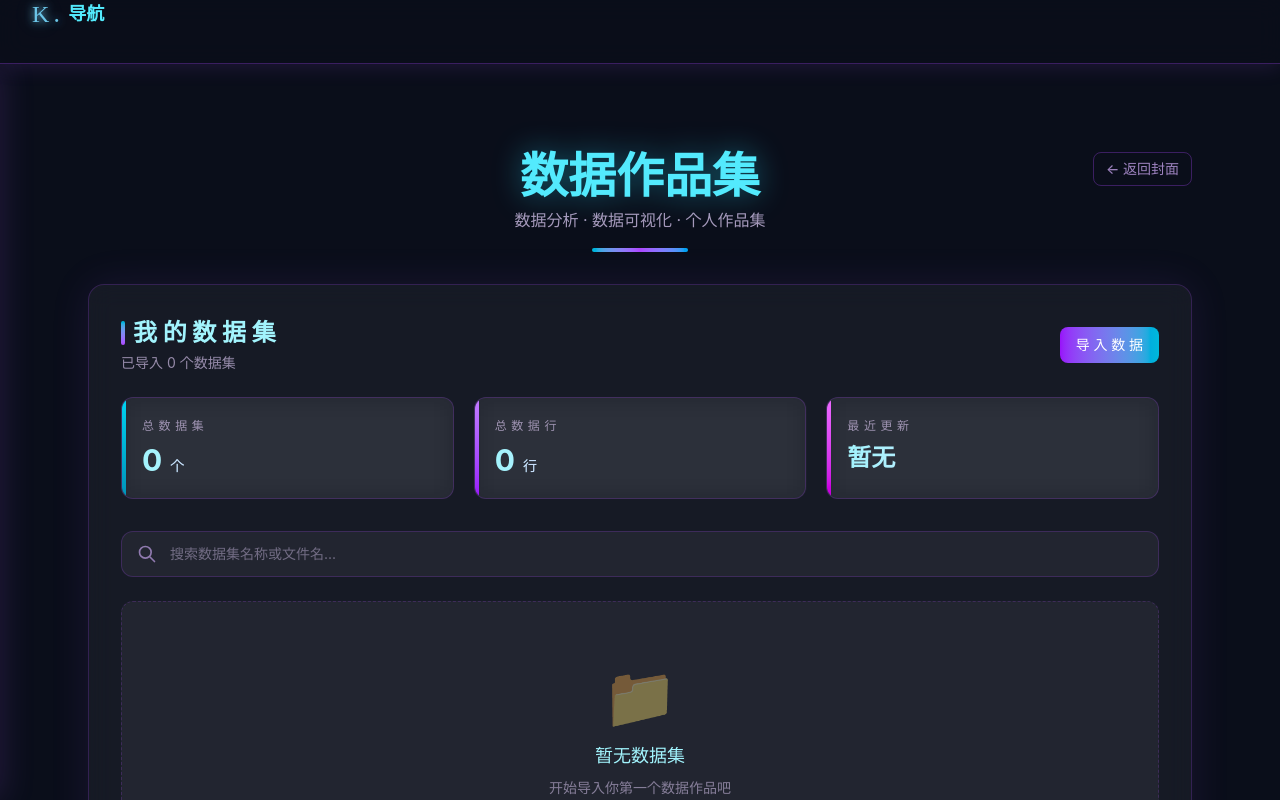
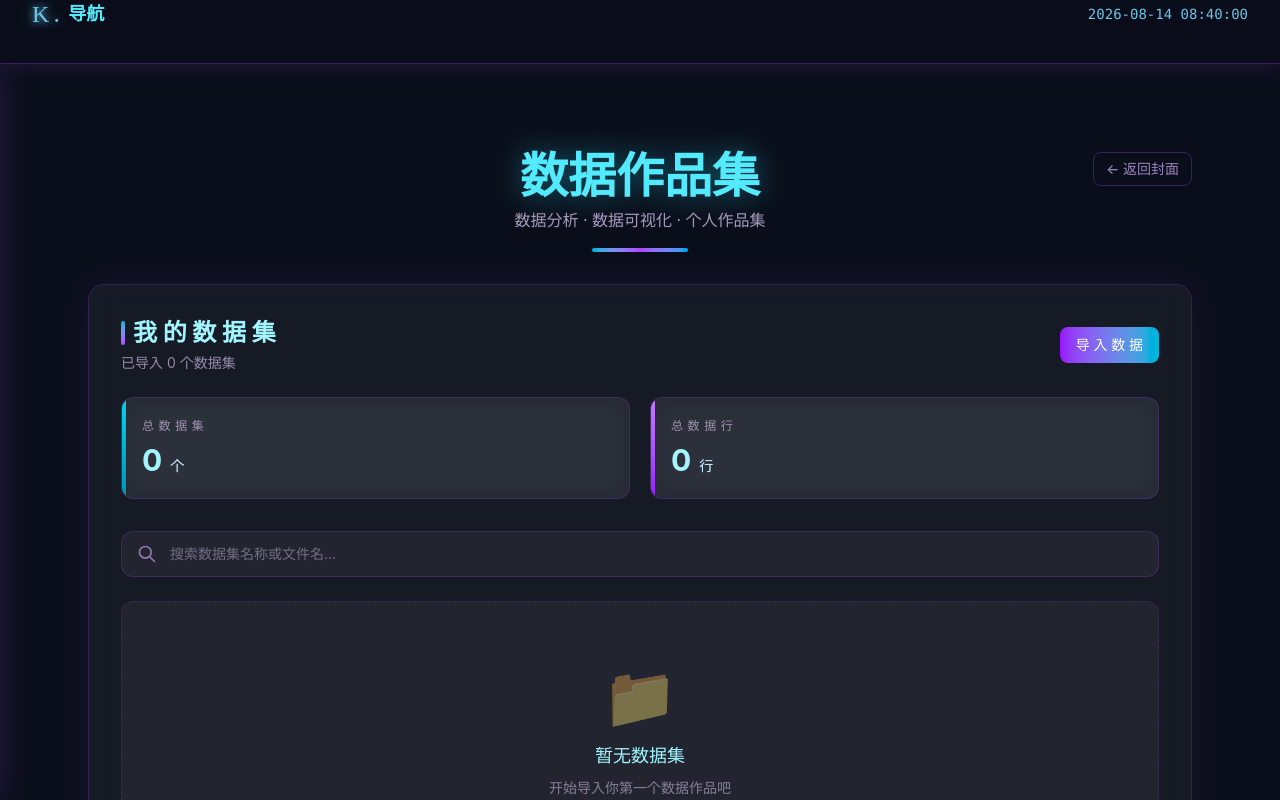
Before and after one commit to ke-jiayi/data-composition, a React (Vite) app: page /home in a window 1280 px wide. Shown: the top 800 px of the page. Built offline with nearby package versions, Linux system fonts and the light colour scheme; a web font is replaced by a local one.

Commit message:
Remove last-update card (keep 2 stats) + add realtime clock to header

```diff
--- a/src/components/Header.tsx
+++ b/src/components/Header.tsx
@@ -1,8 +1,20 @@
+import { useState, useEffect } from 'react';
+
 interface HeaderProps {
   onToggleSidebar: () => void;
 }
 
 export function Header({ onToggleSidebar }: HeaderProps) {
+  const [now, setNow] = useState(new Date());
+
+  useEffect(() => {
+    const timer = setInterval(() => setNow(new Date()), 1000);
+    return () => clearInterval(timer);
+  }, []);
+
+  const pad = (n: number) => String(n).padStart(2, '0');
+  const timeStr = `${now.getFullYear()}-${pad(now.getMonth() + 1)}-${pad(now.getDate())} ${pad(now.getHours())}:${pad(now.getMinutes())}:${pad(now.getSeconds())}`;
+
   return (
     <header className="fixed top-0 left-0 right-0 z-40 h-16 bg-[#0a0e1a]/80 backdrop-blur-md border-b border-purple-500/30 shadow-[0_2px_20px_rgba(168,85,247,0.15)]">
       <div className="max-w-7xl mx-auto px-4 sm:px-6 lg:px-8">
@@ -34,6 +46,12 @@ export function Header({ onToggleSidebar }: HeaderProps) {
             </span>
             <span className="text-lg font-semibold">导航</span>
           </button>
+          <span
+            className="text-sm font-mono tabular-nums"
+            style={{ color: '#6BC5E8' }}
+          >
+            {timeStr}
+          </span>
         </div>
       </div>
     </header>
--- a/src/pages/HomePage.tsx
+++ b/src/pages/HomePage.tsx
@@ -187,7 +187,7 @@ export function HomePage() {
           )}
 
           {/* 统计卡片 */}
-          <div className="grid grid-cols-1 md:grid-cols-3 gap-4 md:gap-5 mb-8">
+          <div className="grid grid-cols-1 md:grid-cols-2 gap-4 md:gap-5 mb-8">
             <div className="relative overflow-hidden bg-white/5 backdrop-blur-md rounded-xl border border-purple-500/20 p-5 hover:border-cyan-400/40 hover:shadow-[0_0_30px_rgba(168,85,247,0.2)] hover:-translate-y-0.5 transition-all duration-300">
               <div className="absolute top-0 left-0 w-1 h-full bg-gradient-to-b from-cyan-400 to-cyan-600" />
               <p className="text-xs text-purple-200/60 mb-2 tracking-wider">总 数 据 集</p>
@@ -202,13 +202,6 @@ export function HomePage() {
               <p className="text-3xl font-bold bg-gradient-to-r from-cyan-200 to-purple-200 bg-clip-text text-transparent">
                 {formatNumber(datasets.reduce((sum, d) => sum + d.rowCount, 0))}
                 <span className="ml-2 text-sm font-medium text-purple-200/50">行</span>
-              </p>
-            </div>
-            <div className="relative overflow-hidden bg-white/5 backdrop-blur-md rounded-xl border border-purple-500/20 p-5 hover:border-cyan-400/40 hover:shadow-[0_0_30px_rgba(168,85,247,0.2)] hover:-translate-y-0.5 transition-all duration-300">
-              <div className="absolute top-0 left-0 w-1 h-full bg-gradient-to-b from-fuchsia-400 to-fuchsia-600" />
-              <p className="text-xs text-purple-200/60 mb-2 tracking-wider">最 近 更 新</p>
-              <p className="text-2xl font-bold bg-gradient-to-r from-cyan-200 to-purple-200 bg-clip-text text-transparent">
-                {datasets.length > 0 ? formatDate(datasets[0].updatedAt) : '暂无'}
               </p>
             </div>
           </div>
```
